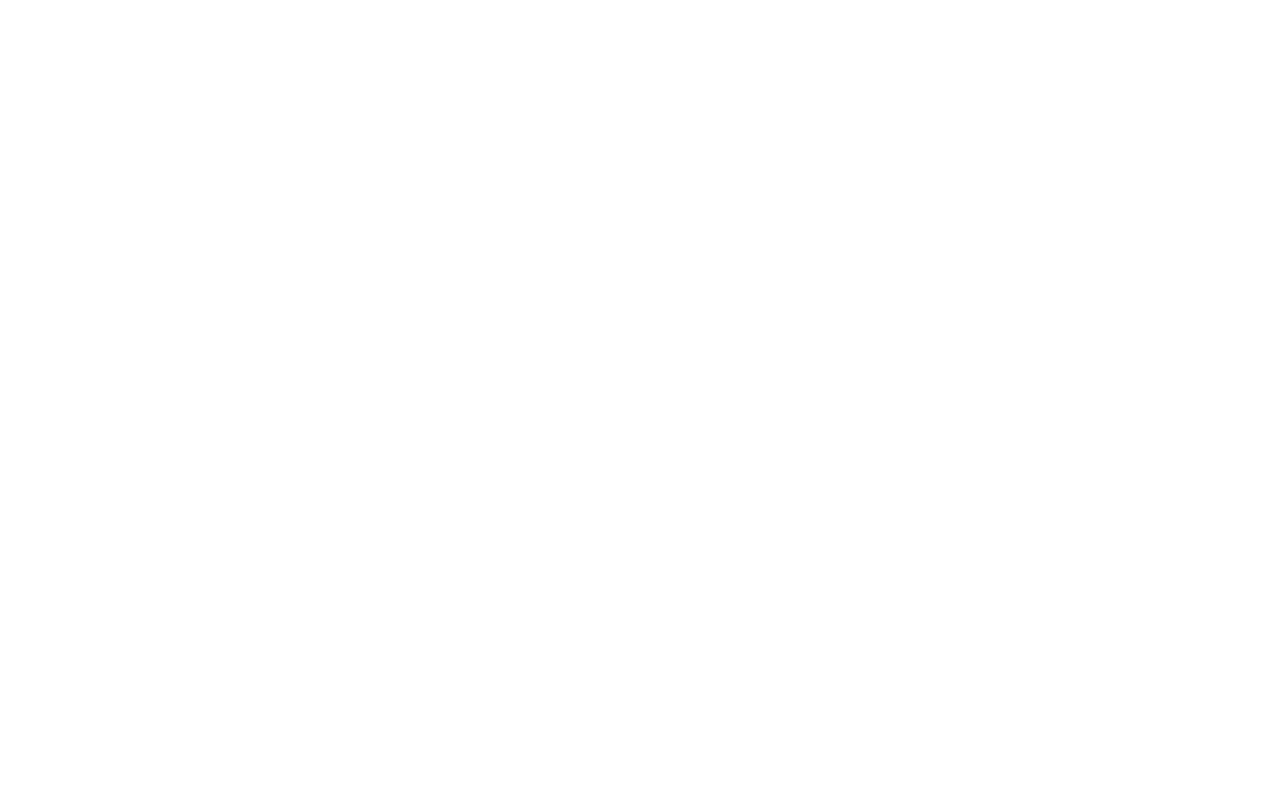
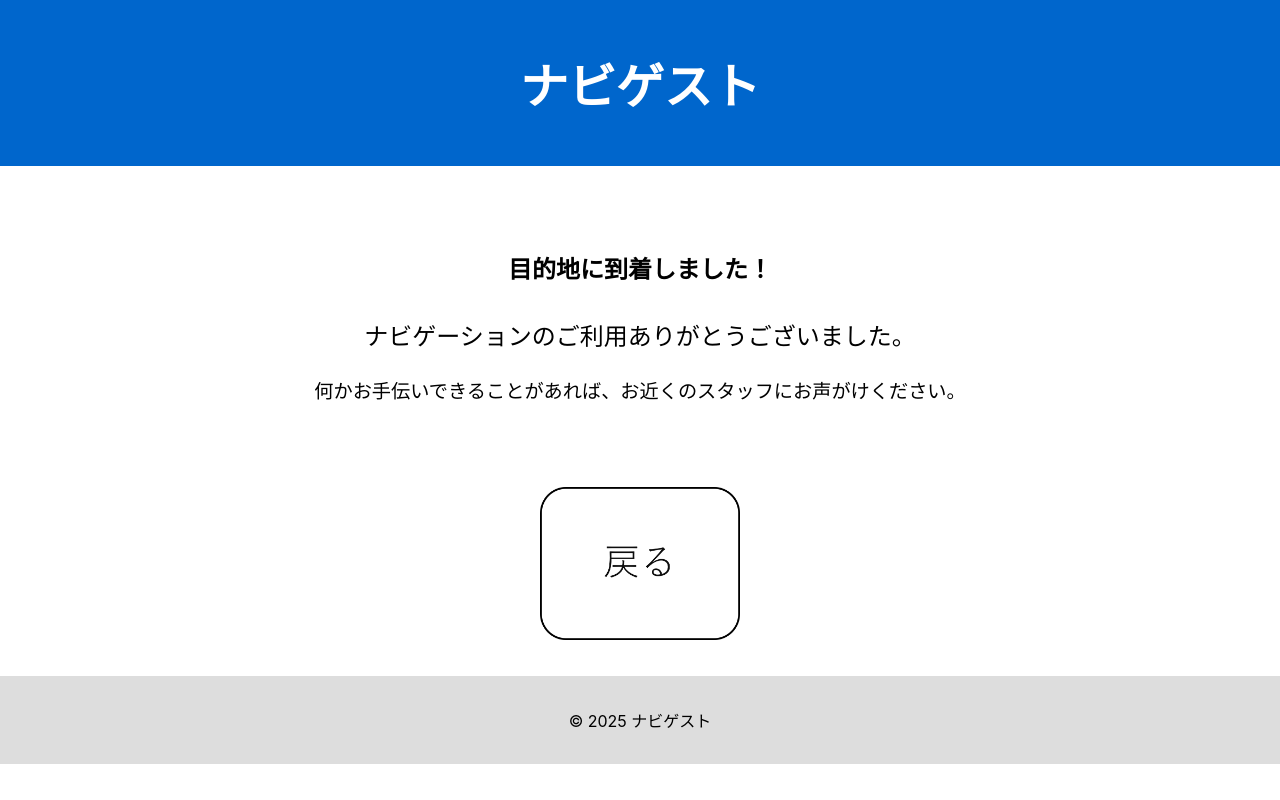
Before and after one commit to Hanbayashi/Naviguest_public, a React (Create React App) app in the folder Naviguest-1.0/react_site/: page /finish in a window 1280 px wide. Before the commit this address had no page. Built offline with nearby package versions, Linux system fonts and the light colour scheme.

Commit message:
finish.jsxを追加

```diff
--- a/Naviguest-1.0/react_site/src/App.js
+++ b/Naviguest-1.0/react_site/src/App.js
@@ -5,6 +5,7 @@
 import MapPage from './Map';
 import ScrollToTop from './ScrollToTop';
 import StartPointPage from './startpointpage';
+import FinishPage from './finish.jsx'
 
 function App() {
   return (
@@ -15,6 +16,7 @@
         <Route path="/startpoint" element={<StartPointPage />} />
         <Route path="/choose" element={<SelectionScreen />} />
         <Route path="/map" element={<MapPage />} />
+        <Route path="/finish" element={<FinishPage />} />
       </Routes>
     </Router>
   );
--- a/Naviguest-1.0/react_site/src/Map.jsx
+++ b/Naviguest-1.0/react_site/src/Map.jsx
@@ -1,5 +1,5 @@
 import React, { useState, useEffect } from 'react';
-import { Link } from 'react-router-dom';
+import { Link, useNavigate } from 'react-router-dom';
 import backbutton from './assets/BackButton.png';
 import F1button from './assets/1F.png';
 import F2button from './assets/2F.png';
@@ -227,6 +227,7 @@
   const [confirmedMapNode, setConfirmedMapNode] = useState(null);
   const [currentFloorDisplayImage, setCurrentFloorDisplayImage] = useState(F1button);
 
+  const navigate = useNavigate();
 
   const handleInputChange = (e) => {
     const value = e.target.value;
@@ -318,6 +319,10 @@
           setCurrentFloorDisplayImage(floorImages[`${data.current_floor}`]);
         } else {
           setCurrentFloorDisplayImage(F1button);
+        }
+
+        if (data.next_point === null && data.goal_node !== null && confirmedMapNode === data.goal_node) {
+          navigate('/finish'); // /finish パスへ遷移
         }
 
       } catch (err) {
--- /dev/null
+++ b/Naviguest-1.0/react_site/src/finish.jsx
@@ -0,0 +1,37 @@
+// src/finish.jsx
+import React from 'react';
+import { Link } from 'react-router-dom'; // 戻るためにLinkを使用
+import backbutton from './assets/BackButton.png'; // 戻るボタンの画像があれば
+
+const FinishPage = () => {
+  return (
+    <>
+      <header style={{ backgroundColor: '#0066cc', color: 'white', padding: '1rem 2rem', textAlign: 'center' }}>
+        <h1 style={{ fontSize: '48px' }}>ナビゲスト</h1>
+      </header>
+
+      <div style={{ textAlign: 'center', padding: '4rem 2rem' }}>
+        <h2>目的地に到着しました！</h2>
+        <p style={{ fontSize: '1.5rem', marginTop: '2rem' }}>
+          ナビゲーションのご利用ありがとうございました。
+        </p>
+        <p style={{ fontSize: '1.2rem', marginTop: '1rem' }}>
+          何かお手伝いできることがあれば、お近くのスタッフにお声がけください。
+        </p>
+      </div>
+
+      <div style={{ marginBottom: '2rem', textAlign: 'center' }}>
+        {/* ホームに戻るボタン（スタート画面へ） */}
+        <Link to="/"> {/* または /startpoint に戻っても良いでしょう */}
+          <img src={backbutton} alt="ホームに戻る" style={{ width: '200px', height: 'auto', cursor: 'pointer' }} />
+        </Link>
+      </div>
+
+      <footer style={{ backgroundColor: '#ddd', textAlign: 'center', padding: '1rem' }}>
+        <p>&copy; 2025 ナビゲスト</p>
+      </footer>
+    </>
+  );
+};
+
+export default FinishPage;
```
